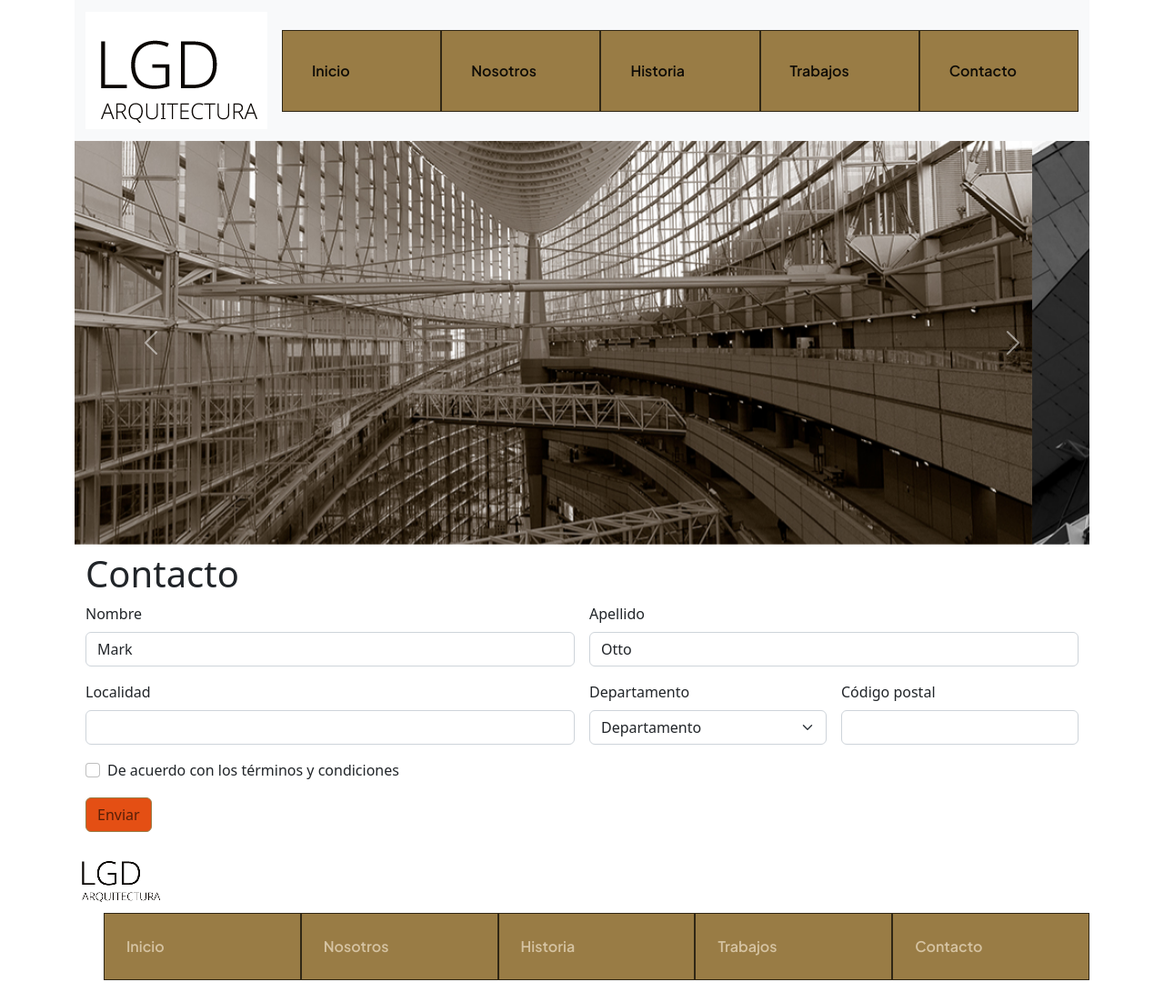
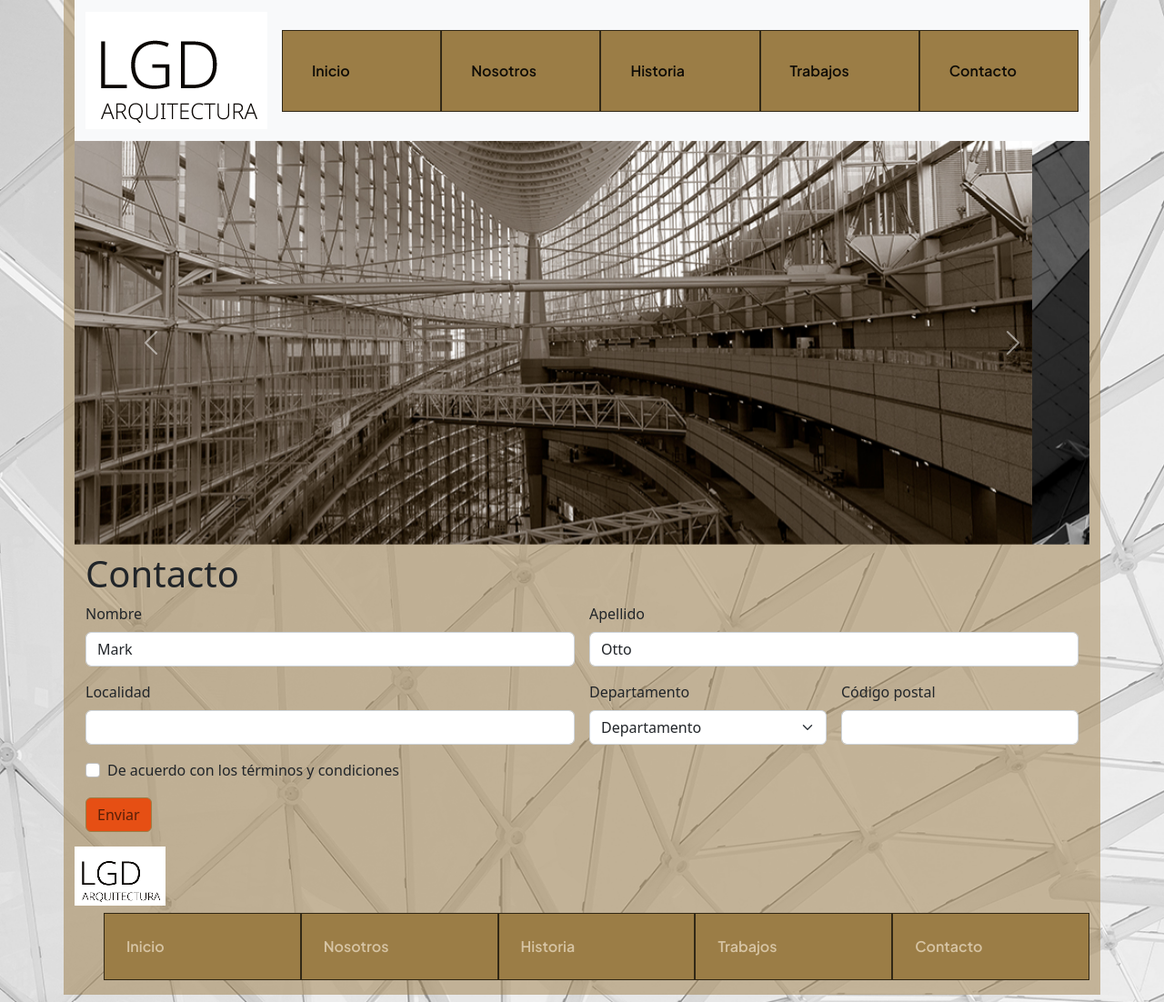
Before and after one commit to jterra1974/Idea-Terra, a website: page contacto.html in a window 1280 px wide. Shown: the whole page at 91% size. Drawn offline with nearby package versions, Linux system fonts and the light colour scheme.

Commit message:
Agregado de imagen de fondo y detalles

```diff
--- a/contacto.html
+++ b/contacto.html
@@ -27,7 +27,7 @@
     <body>
 
     <!--Comienzo header-->
-    <div class="container">
+    <div class="container fondito">
        <!-- Navbar de Bootstrap -->
         <nav class="navbar navbar-expand-lg bg-light">
             <div class="container-fluid">
--- a/scss/base/_colors.scss
+++ b/scss/base/_colors.scss
@@ -1,11 +1,7 @@
 //variables
-$marron: #997c45;
-$caoba: #9e370e;
-
-.header {
-    background-color: ($caoba);
-    height: 22vh;
-}
+$marron: hsl(39, 38%, 44%);
+$caoba: hsl(17, 84%, 34%);
+$fondo1: hsla(39, 38%, 44%, 0.5);
 
 nav ul li {
     transition: all 0.5s;
@@ -45,6 +41,10 @@ p {
     color: darken($caoba, 30%);
 }
 
+.fondito {
+    background-color: ($fondo1);
+}
+
 .footer {
     background-color: darken($marron, 20%);
 }
--- a/scss/components/_general.scss
+++ b/scss/components/_general.scss
@@ -22,6 +22,11 @@
     src: url('Urbanist/static/PlusJakartaSans-SemiBold.ttf');
 }
 
+body {
+    background-image: url(images/Fondo.jpg);
+    background-size: cover;
+}
+
 iframe {
     margin-left: 1rem;
 }
```
Also changed, not shown: historia.html (+1 -1 lines), index.html (+1 -1 lines), nosotros.html (+1 -1 lines), trabajos.html (+1 -1 lines), images/Fondo.jpg (added), images/greenplanet_chico.jpg (deleted), images/greenplanet_grande.jpg (deleted), style.css, 1 other file.
